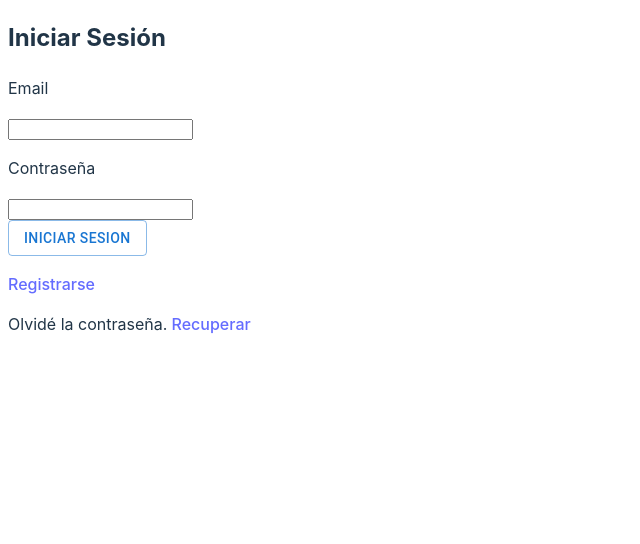
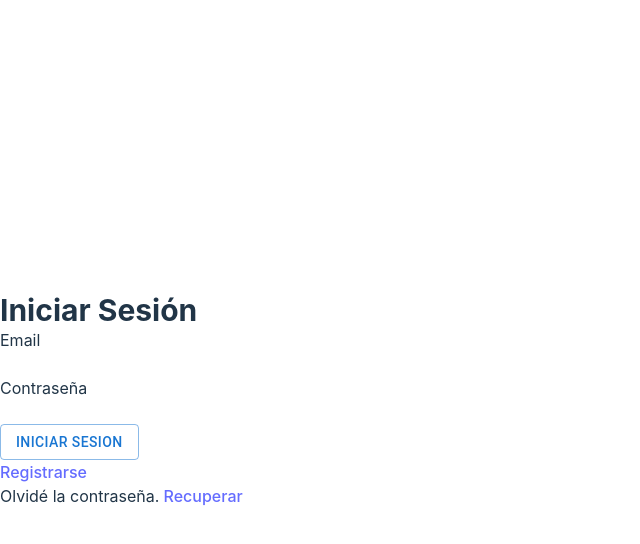
Before and after one commit to SrTrumpet/ServApp-Front, a React (Vite) app: page / in a window 1280 px wide. Shown: the top 544 px of the page, without its empty margins (0-640 px from the left). Built offline with nearby package versions, Linux system fonts and the light colour scheme.

Commit message:
Antes de usar graphql

```diff
--- a/src/pages/Login.tsx
+++ b/src/pages/Login.tsx
@@ -23,7 +23,8 @@ const Login = () =>{
     return (
         <div>
 
-            <h2>Iniciar Sesión</h2>
+            <h2 className='text-3xl font-bold '>Iniciar Sesión</h2>
+
             <form onSubmit={handleSubmit}>
 
 
--- a/src/styles/index.css
+++ b/src/styles/index.css
@@ -1,3 +1,7 @@
+@tailwind base;
+@tailwind components;
+@tailwind utilities;
+
 :root {
   font-family: Inter, system-ui, Avenir, Helvetica, Arial, sans-serif;
   line-height: 1.5;
@@ -22,7 +26,13 @@ a:hover {
   color: #535bf2;
 }
 
-
+body {
+  margin: 0;
+  display: flex;
+  place-items: center;
+  min-width: 320px;
+  min-height: 100vh;
+}
 
 h1 {
   font-size: 3.2em;
--- a/tailwind.config.js
+++ b/tailwind.config.js
@@ -1,6 +1,7 @@
-/** @type {import('tailwindcss').Config} */
-export default {
-  content: [],
+module.exports = {
+  content: [
+    "./src/**/*.{js,jsx,ts,tsx}",
+  ],
   theme: {
     extend: {},
   },
```
